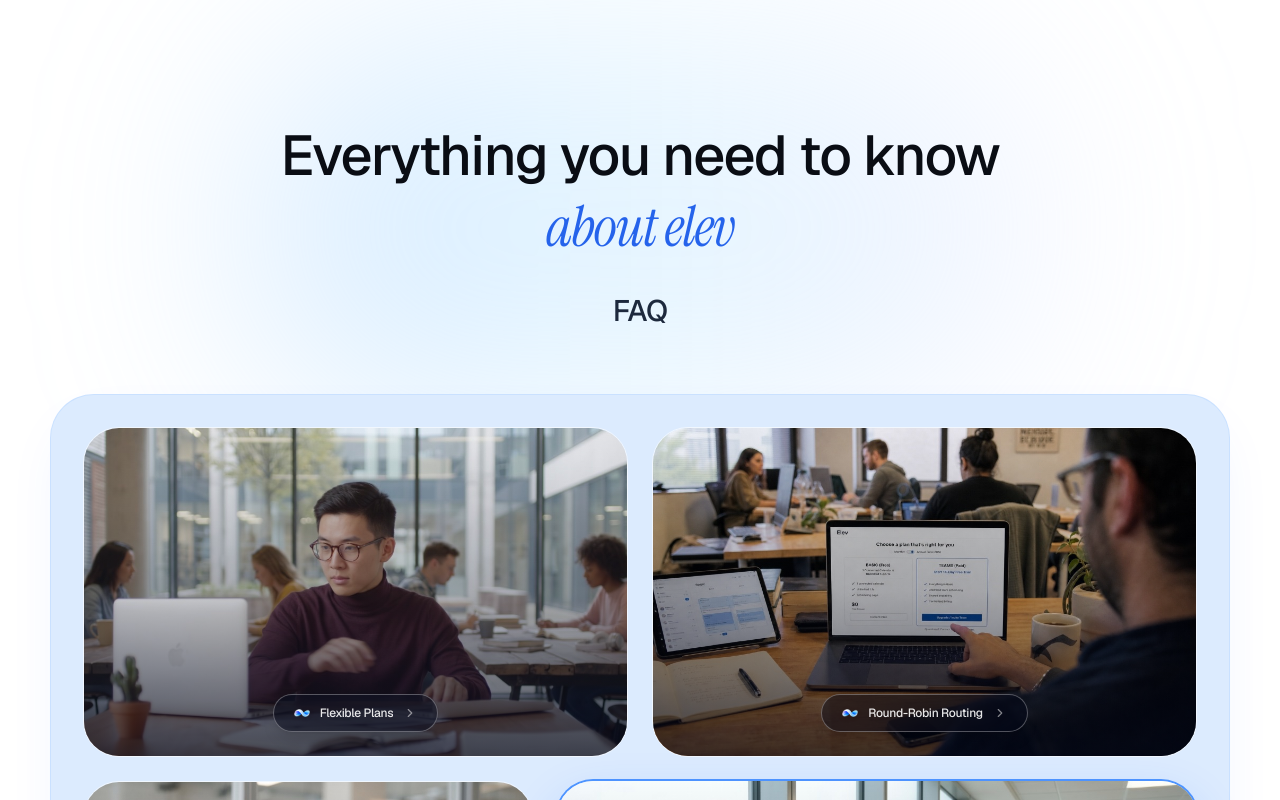
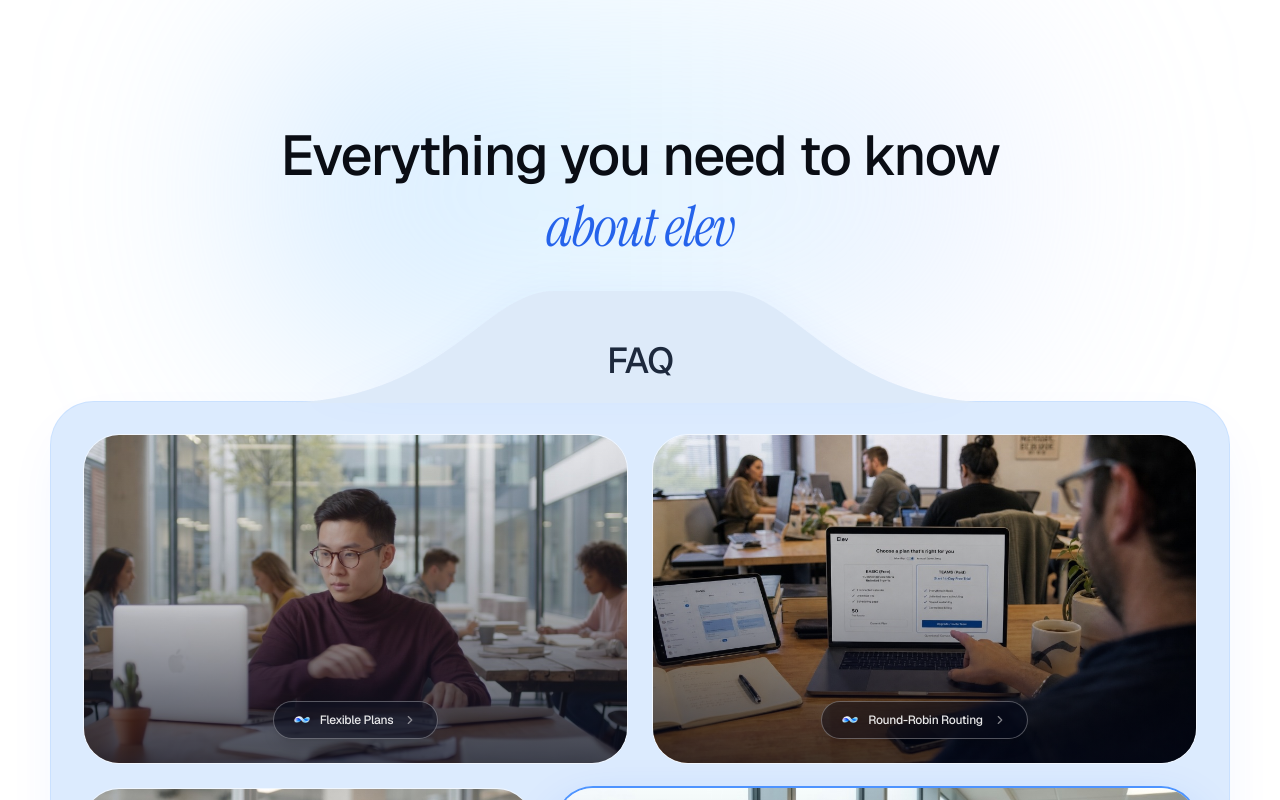
Before and after one commit to steven-codex/elev, a React (Vite) app: page / in a window 1280 px wide. Shown: the part 6080-6880 px from the top of the page. Built offline with nearby package versions, Linux system fonts and the light colour scheme.

Commit message:
feat(faq): integrate exact Figma pedestal notch SVG detail connecting header to FAQ bento

```diff
--- a/src/components/FaqSection.tsx
+++ b/src/components/FaqSection.tsx
@@ -66,7 +66,7 @@ export default function FaqSection() {
         {/* ========================================================= */}
         {/* EDITORIAL HEADER WITH RADIAL AMBIENT AURA                */}
         {/* ========================================================= */}
-        <div className="relative text-center mb-12 sm:mb-16">
+        <div className="relative text-center mb-6 sm:mb-8">
           {/* Soft Ethereal Radial Ambient Glow Cloud */}
           <div
             className="absolute top-1/2 left-1/2 -translate-x-1/2 -translate-y-1/2 w-[620px] sm:w-[780px] h-[340px] sm:h-[400px] bg-gradient-to-r from-blue-300/40 via-sky-200/35 to-indigo-200/30 rounded-full blur-[110px] pointer-events-none -z-10"
@@ -80,18 +80,45 @@ export default function FaqSection() {
               about elev
             </span>
           </h2>
+        </div>
 
-          <div className="mt-6 sm:mt-8">
-            <span className="text-2xl sm:text-[1.85rem] font-bold tracking-tight text-slate-800">
-              FAQ
-            </span>
+        {/* ========================================================= */}
+        {/* EXACT FIGMA PEDESTAL NOTCH SVG SHAPE (d="M0 112C...")    */}
+        {/* ========================================================= */}
+        <div className="w-full flex justify-center -mb-[2px] relative z-20 pointer-events-none">
+          <div className="relative w-full max-w-[728px] h-[75px] sm:h-[95px] md:h-[112px] flex items-center justify-center">
+            {/* Base SVG with light-blue fill matching the bento container */}
+            <svg
+              viewBox="0 0 728 112"
+              fill="none"
+              xmlns="http://www.w3.org/2000/svg"
+              className="absolute inset-0 w-full h-full filter drop-shadow-[0_-4px_16px_rgba(0,85,255,0.04)]"
+              preserveAspectRatio="none"
+            >
+              <path
+                d="M0 112C169.867 112 206.267 0 279.067 0H448.933C521.733 0 558.133 112 728 112H0Z"
+                fill="#DCEBFE"
+              />
+              <path
+                d="M0 112C169.867 112 206.267 0 279.067 0H448.933C521.733 0 558.133 112 728 112H0Z"
+                fill="#E1E1E1"
+                fillOpacity="0.18"
+              />
+            </svg>
+
+            {/* FAQ text positioned right on the plateau of the shape */}
+            <div className="relative z-10 pt-4 sm:pt-6 md:pt-7 pointer-events-auto select-none">
+              <span className="text-2xl sm:text-3xl md:text-[2.25rem] font-bold tracking-tight text-slate-800">
+                FAQ
+              </span>
+            </div>
           </div>
         </div>
 
         {/* ========================================================= */}
         {/* MORPHING BENTO SHOWCASE (ORGANIC SOFT SKY BLUE FRAME)     */}
         {/* ========================================================= */}
-        <div className="w-full max-w-[1180px] mx-auto p-4 sm:p-6 md:p-8 rounded-[36px] sm:rounded-[44px] bg-[#DCEBFE] border border-blue-200/60 shadow-[0_24px_60px_-15px_rgba(0,85,255,0.08)]">
+        <div className="w-full max-w-[1180px] mx-auto p-4 sm:p-6 md:p-8 rounded-[36px] sm:rounded-[44px] bg-[#DCEBFE] border border-blue-200/60 shadow-[0_24px_60px_-15px_rgba(0,85,255,0.08)] relative z-10">
 
           <div className="flex flex-col gap-4 sm:gap-6">
 
```
